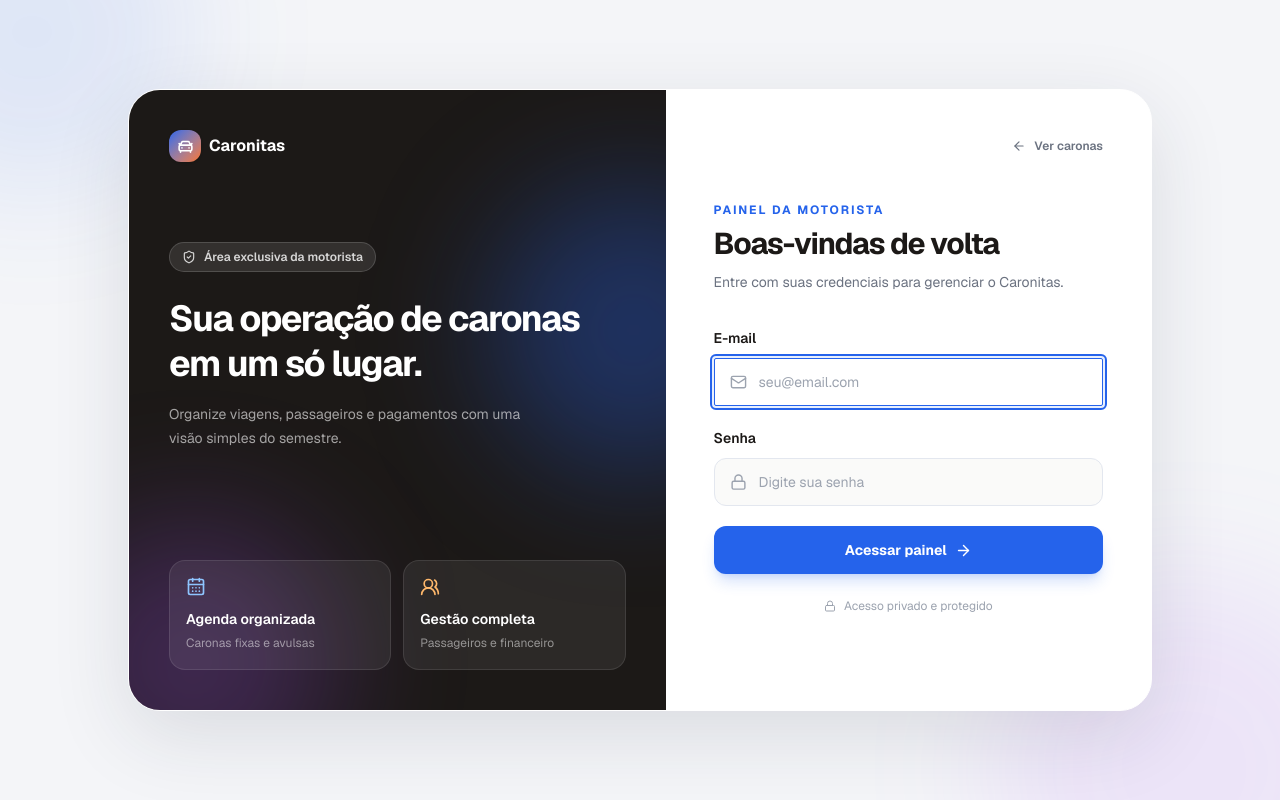
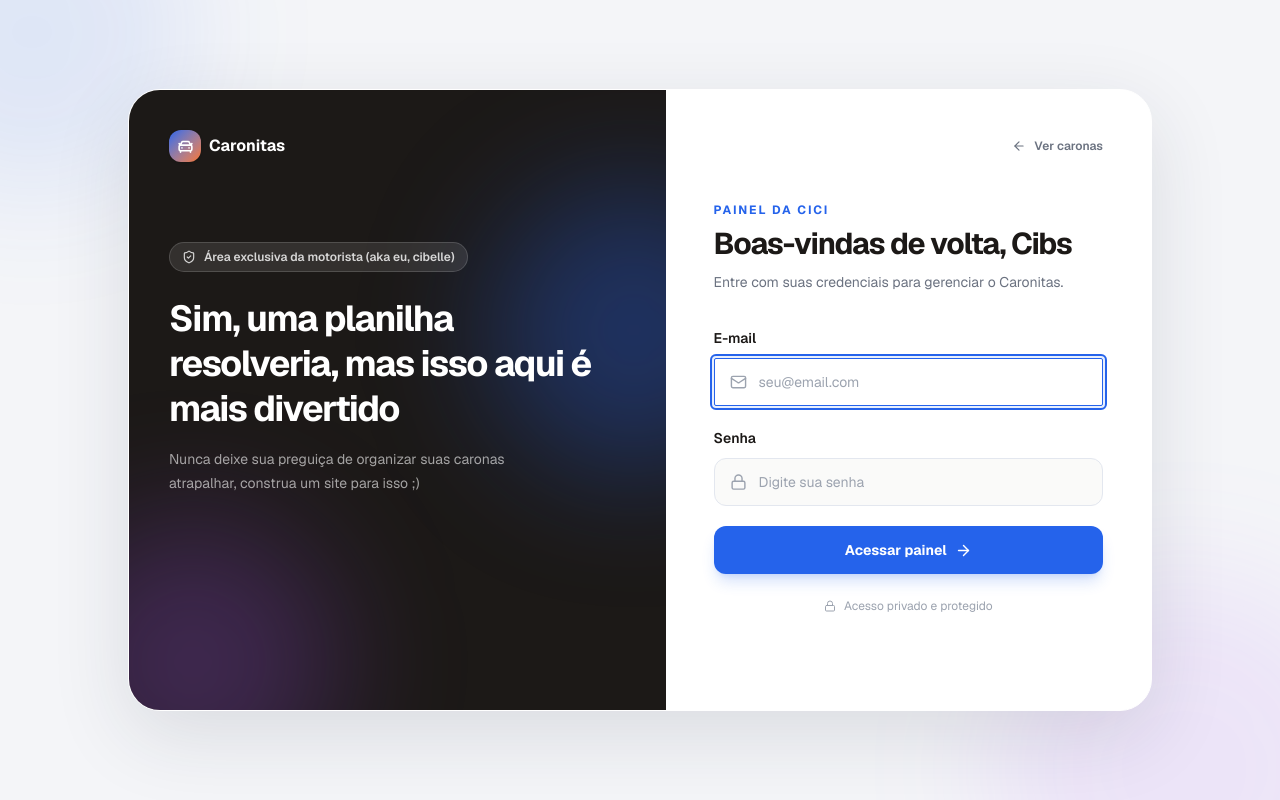
Before and after one commit to Cibelleeg/caronitas, a Next.js app: page /login in a window 1280 px wide. Built offline with nearby package versions, Linux system fonts and the light colour scheme.

Commit message:
feat: personalize login and request forms with user-specific placeholders

```diff
--- a/src/app/login/page.tsx
+++ b/src/app/login/page.tsx
@@ -32,31 +32,13 @@ export default function LoginPage() {
             <div className="mt-20 max-w-md">
               <span className="inline-flex items-center gap-2 rounded-full border border-white/15 bg-white/10 px-3 py-1.5 text-xs font-semibold text-white/80">
                 <ShieldCheck size={14} />
-                Área exclusiva da motorista
+                Área exclusiva da motorista (aka eu, cibelle)
               </span>
               <h1 className="mt-6 font-display text-4xl font-bold leading-tight tracking-[-0.04em]">
-                Sua operação de caronas em um só lugar.
+                Sim, uma planilha resolveria, mas isso aqui é mais divertido
               </h1>
               <p className="mt-4 max-w-sm text-sm leading-6 text-white/60">
-                Organize viagens, passageiros e pagamentos com uma visão simples
-                do semestre.
-              </p>
-            </div>
-          </div>
-
-          <div className="relative grid grid-cols-2 gap-3">
-            <div className="rounded-2xl border border-white/10 bg-white/[0.07] p-4">
-              <CalendarDays size={20} className="text-blue-300" />
-              <p className="mt-3 text-sm font-semibold">Agenda organizada</p>
-              <p className="mt-1 text-xs leading-5 text-white/50">
-                Caronas fixas e avulsas
-              </p>
-            </div>
-            <div className="rounded-2xl border border-white/10 bg-white/[0.07] p-4">
-              <UsersRound size={20} className="text-orange-300" />
-              <p className="mt-3 text-sm font-semibold">Gestão completa</p>
-              <p className="mt-1 text-xs leading-5 text-white/50">
-                Passageiros e financeiro
+                Nunca deixe sua preguiça de organizar suas caronas atrapalhar, construa um site para isso ;)
               </p>
             </div>
           </div>
@@ -82,10 +64,10 @@ export default function LoginPage() {
                 <ShieldCheck size={21} />
               </span>
               <p className="text-xs font-bold uppercase tracking-[0.16em] text-route">
-                Painel da motorista
+                Painel da cici
               </p>
               <h2 className="mt-2 font-display text-3xl font-bold tracking-[-0.04em] text-ink">
-                Boas-vindas de volta
+                Boas-vindas de volta, Cibs
               </h2>
               <p className="mt-2 text-sm leading-6 text-ink-soft">
                 Entre com suas credenciais para gerenciar o Caronitas.
--- a/src/components/RequestVagaPanel.tsx
+++ b/src/components/RequestVagaPanel.tsx
@@ -183,8 +183,8 @@ function RideRequestForm({
             <form action={formAction} className="mt-4 space-y-2.5">
               <input type="hidden" name="ride_id" value={ride.id} />
               <div className="grid grid-cols-2 gap-2">
-                <Field icon={User} name="first_name" label="Nome" placeholder="Maria" />
-                <Field icon={User} name="last_name" label="Sobrenome" placeholder="Silva" />
+                <Field icon={User} name="first_name" label="Nome" placeholder="Cibells" />
+                <Field icon={User} name="last_name" label="Sobrenome" placeholder="Godoy" />
               </div>
               <Field icon={Phone} name="phone" label="Celular com DDD" placeholder="(12) 99999-9999" />
               <label className="flex cursor-pointer items-start gap-2.5 rounded-xl border border-white/90 bg-white/55 p-3">
```
